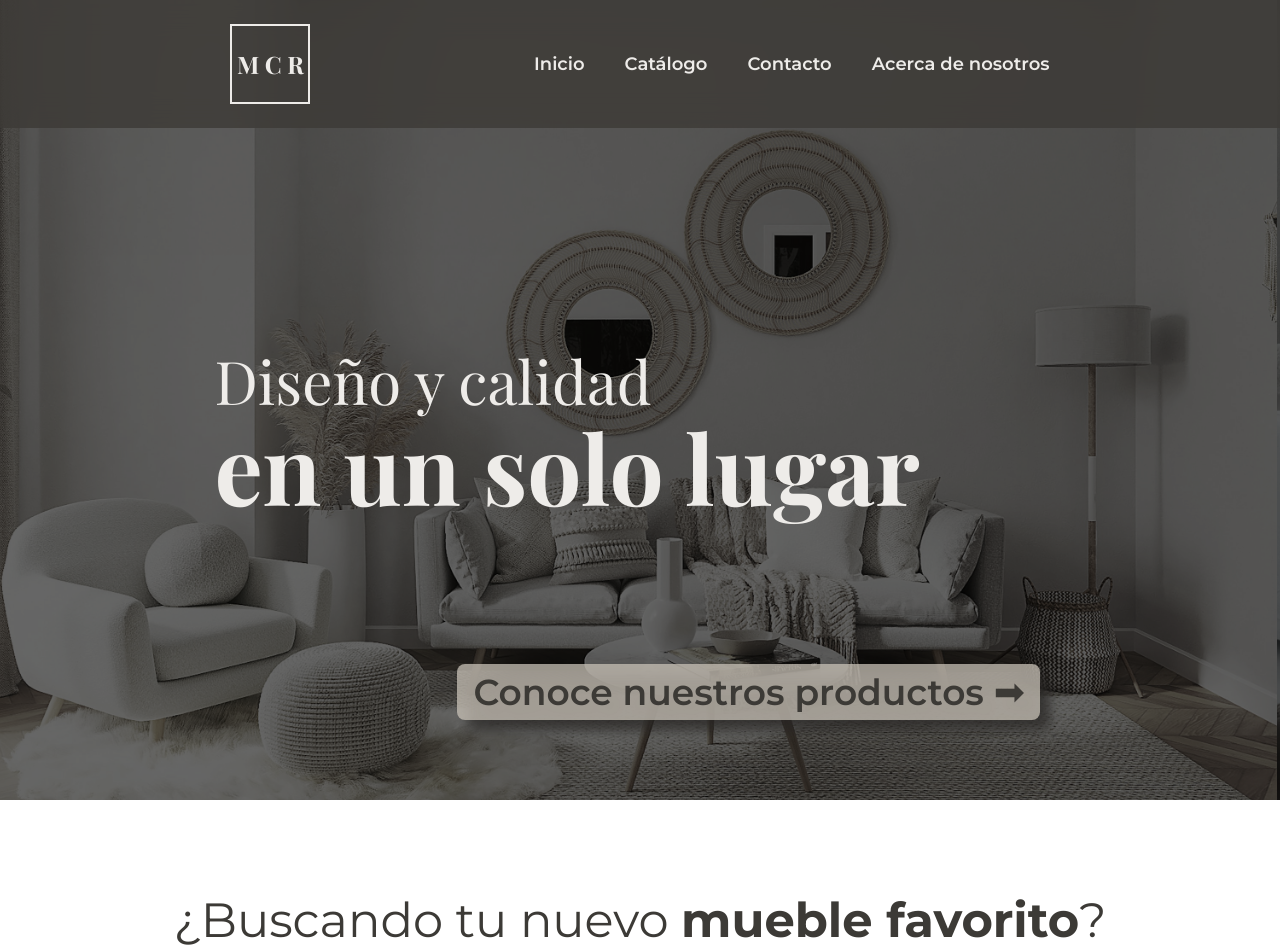
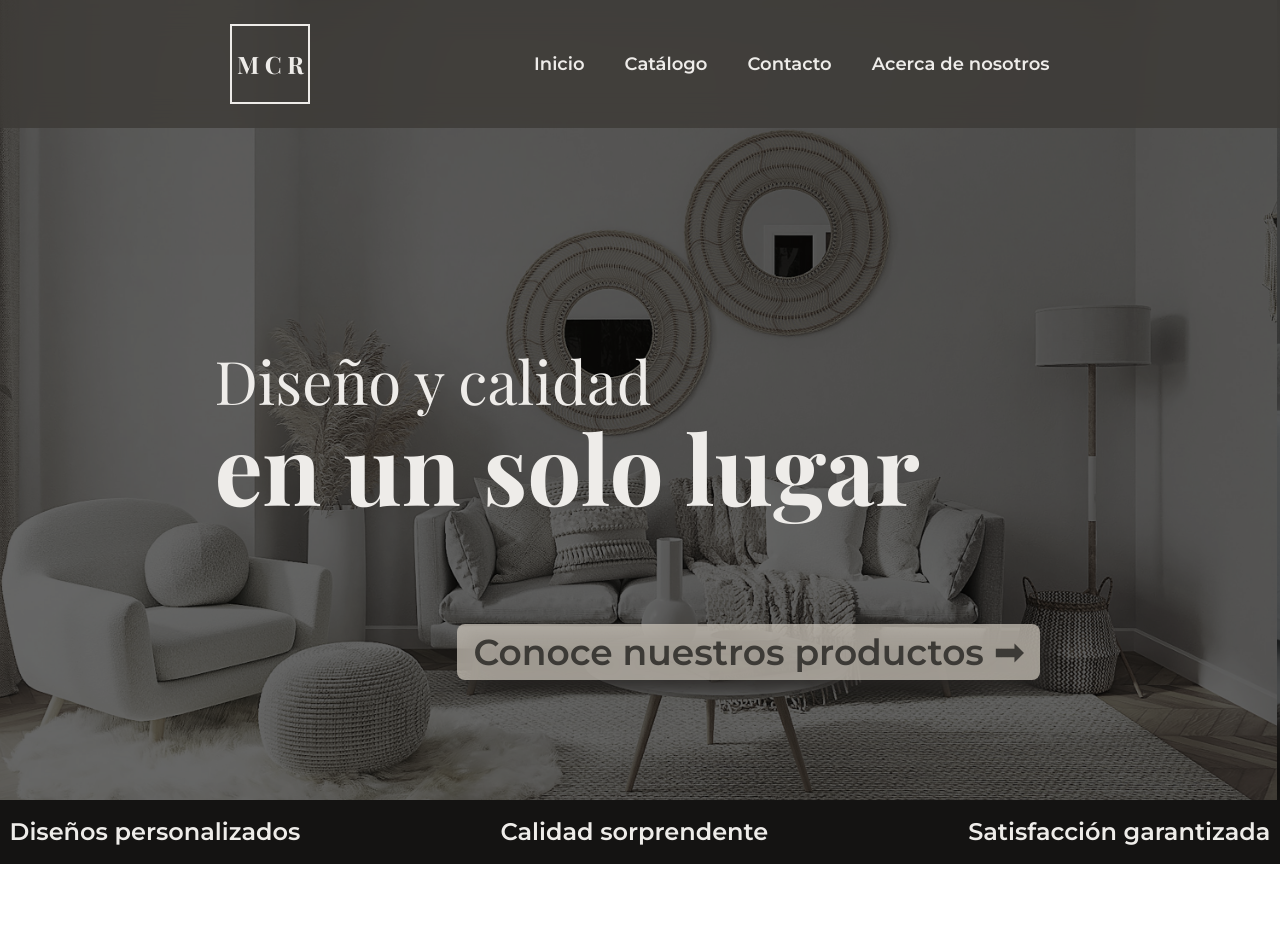
Before and after one commit to B9inzon/mueblescasariver, a Next.js app in the folder front/: page / in a window 1280 px wide. Shown: the top 952 px of the page. Built offline with nearby package versions, Linux system fonts and the light colour scheme; a web font is replaced by a local one.

Commit message:
Tailwind

```diff
--- a/front/src/components/landing/Landing.jsx
+++ b/front/src/components/landing/Landing.jsx
@@ -13,7 +13,7 @@ import MostSelling from "../MostSelling";
 export const Landing = () => {
   return (
     <>
-      <section className=" relative flex flex-col w-full items-center justify-center overflow-hidden mb-24 h-screen ">
+      <section className=" relative flex flex-col w-full items-center justify-center overflow-hidden   h-screen ">
         <HeroLanding />
         <div className="absolute z-1  flex left-0  items-center justify-center  w-full p-2 lg:py-0 h-full ">
           <h1 className="font-principal w-full md:w-4/5   text-[#eeece9] px-6 md:mt-16 text-center lg:text-left lg:pl-10 xl:pl-20 text-4xl md:text-5xl lg:text-6xl  ">
@@ -24,7 +24,7 @@ export const Landing = () => {
           </h1>
         </div>
         <div className=" absolute z-0 inset-0  bg-black/60  "></div>
-        <div className="absolute z-1 bottom-45 md:bottom-20 xl:right-60 flex w-full lg:w-auto h-auto items-center justify-center ">
+        <div className="absolute z-1 bottom-45 md:bottom-30 xl:right-60 flex w-full lg:w-auto h-auto items-center justify-center ">
           <Link
             href="/products"
             rel="noopener noreferrer"
@@ -37,6 +37,14 @@ export const Landing = () => {
           </Link>
         </div>
       </section>
+      <div className="flex items-center z-1 justify-center  w-full h-[30vh] md:h-[250px] lg:h-[8vh] mb-24 bg-[#141312]">
+          <ul className="flex flex-col lg:flex-row gap-8 lg:gap-20 xl:gap-50 font-secondary text-center text-2xl lg:text-xl font-semibold xl:text-2xl text-[#eeece9] ">
+            <li >Diseños personalizados</li>
+            <li >Calidad sorprendente</li>
+            <li >Satisfacción garantizada</li>
+          </ul>
+        </div>
+
       <section className="flex flex-col h-full w-full items-center  text-[#3C3A36]">
         <h1 className="text-3xl lg:text-5xl mb-8 lg:mb-10 text-center px-4  ">
           ¿Buscando tu nuevo <span className="font-bold">mueble favorito</span>?
@@ -105,13 +113,7 @@ export const Landing = () => {
           </ul>
         </div>
       </section>
-      <div className="flex items-center justify-center w-full h-[30vh] md:h-[250px] lg:h-[6vh] mb-24 bg-[#141312]">
-          <ul className="flex flex-col lg:flex-row gap-8 lg:gap-20 xl:gap-50 font-secondary text-center text-2xl lg:text-xl font-semibold xl:text-2xl text-[#eeece9] ">
-            <li >Diseños personalizados</li>
-            <li >Calidad sorprendente</li>
-            <li >Satisfacción garantizada</li>
-          </ul>
-        </div>
+
       <LandingAbout />
 
     </>
```
